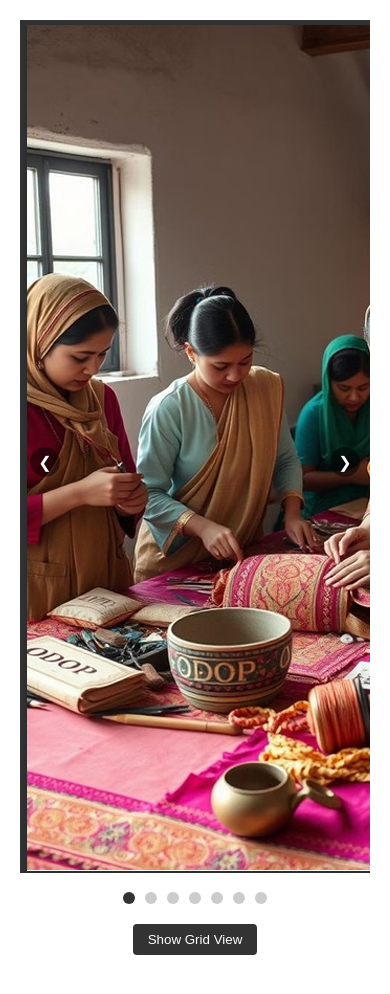
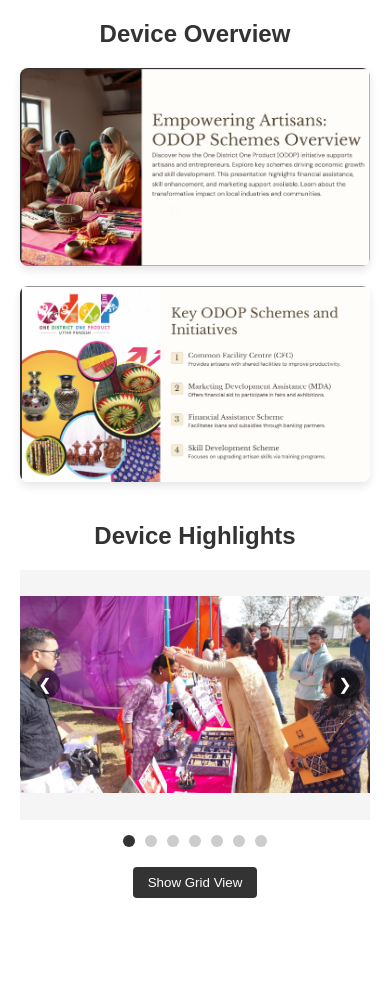
Before and after one commit to ishwarx7/BCC, a plain HTML site: page BCC/index.html in a window 390 px wide. After the commit the page ends 938 px from the top, so only its background shows below. Drawn offline with Linux system fonts and the light colour scheme.

Commit message:
Update index.html

```diff
--- a/BCC/index.html
+++ b/BCC/index.html
@@ -3,7 +3,7 @@
 <head>
     <meta charset="UTF-8">
     <meta name="viewport" content="width=device-width, initial-scale=1.0">
-    <title>Responsive Image Slider</title>
+    <title>Device Showcase</title>
     <style>
         * {
             box-sizing: border-box;
@@ -16,11 +16,49 @@
             padding: 20px;
         }
 
+        /* Header Section */
+        .header-section {
+            max-width: 1200px;
+            margin: 0 auto 40px;
+            text-align: center;
+        }
+
+        .header-images {
+            display: flex;
+            justify-content: center;
+            gap: 20px;
+            margin-bottom: 20px;
+            flex-wrap: wrap;
+        }
+
+        .header-image {
+            width: 45%;
+            max-width: 500px;
+            border-radius: 8px;
+            overflow: hidden;
+            box-shadow: 0 4px 8px rgba(0,0,0,0.1);
+        }
+
+        .header-image img {
+            width: 100%;
+            height: auto;
+            display: block;
+            object-fit: contain;
+        }
+
+        /* Slider Section */
         .slider-container {
             max-width: 1200px;
-            margin: 0 auto;
+            margin: 40px auto 0;
             position: relative;
             overflow: hidden;
+        }
+
+        .section-title {
+            text-align: center;
+            margin-bottom: 20px;
+            font-size: 24px;
+            color: #333;
         }
 
         .slider {
@@ -35,8 +73,10 @@
 
         .slide img {
             width: 100%;
-            height: auto;
+            height: 400px;
             display: block;
+            object-fit: contain;
+            background: #f5f5f5;
         }
 
         .slider-nav {
@@ -91,7 +131,9 @@
 
         .grid-view img {
             width: 100%;
-            height: auto;
+            height: 200px;
+            object-fit: contain;
+            background: #f5f5f5;
             display: block;
         }
 
@@ -107,10 +149,24 @@
         }
 
         @media (max-width: 768px) {
+            .header-images {
+                flex-direction: column;
+                align-items: center;
+            }
+
+            .header-image {
+                width: 100%;
+                max-width: 100%;
+            }
+
             .slider-arrow {
                 width: 30px;
                 height: 30px;
                 font-size: 16px;
+            }
+
+            .slide img {
+                height: 300px;
             }
 
             .grid-view {
@@ -119,58 +175,71 @@
         }
 
         @media (max-width: 480px) {
+            .slide img {
+                height: 250px;
+            }
+
             .grid-view {
                 grid-template-columns: 1fr;
+            }
+
+            .grid-view img {
+                height: 180px;
             }
         }
     </style>
 </head>
 <body>
+    <!-- Header Section with Screenshots -->
+    <div class="header-section">
+        <h2 class="section-title">Device Overview</h2>
+        <div class="header-images">
+            <div class="header-image">
+                <img src="Screenshot 2025-03-25 223501.png" alt="Device Screenshot 1">
+            </div>
+            <div class="header-image">
+                <img src="Screenshot 2025-03-25 223539.png" alt="Device Screenshot 2">
+            </div>
+        </div>
+    </div>
+
+    <!-- Slider Section -->
     <div class="slider-container">
+        <h2 class="section-title">Device Highlights</h2>
         <div class="slider">
             <!-- Slide 1 -->
-            <div class="">
-                <img src="Screenshot 2025-03-25 223501.png" alt="">
-            </div>
-
-        <!-- Slide 1 -->
-        <div class="">
-            <img src="Screenshot 2025-03-25 223539.png" alt="">
-        </div>
-
-            <!-- Slide 1 -->
             <div class="slide">
-                <img src="img1.jpg" alt="">
+                <img src="img1.jpg" alt="Device Highlight 1">
             </div>
 
             <!-- Slide 2 -->
             <div class="slide">
-                <img src="img2.jpg" alt="">
+                <img src="img2.jpg" alt="Device Highlight 2">
             </div>
 
             <!-- Slide 3 -->
             <div class="slide">
-                <img src="img3.jpg" alt="">
+                <img src="img3.jpg" alt="Device Highlight 3">
             </div>
 
             <!-- Slide 4 -->
             <div class="slide">
-                <img src="img4.jpg" alt="">
+                <img src="img4.jpg" alt="Device Highlight 4">
             </div>
 
             <!-- Slide 5 -->
             <div class="slide">
-                <img src="img5.jpg" alt="">
+                <img src="img5.jpg" alt="Device Highlight 5">
             </div>
 
             <!-- Slide 6 -->
             <div class="slide">
-                <img src="img6.jpg" alt="">
+                <img src="img6.jpg" alt="Device Highlight 6">
             </div>
 
             <!-- Slide 7 -->
             <div class="slide">
-<!--                 <img src="img7.jpg" alt=""> -->
+                <img src="img7.jpg" alt="Device Highlight 7">
             </div>
         </div>
 
@@ -191,13 +260,13 @@
     <button class="view-toggle">Show Grid View</button>
 
     <div class="grid-view">
-        <img src="" alt="">
-        <img src="" alt="">
-        <img src="" alt="">
-        <img src="" alt="">
-        <img src="" alt="">
-        <img src="" alt="">
-        <img src="" alt="">
+        <img src="img1.jpg" alt="Device Highlight 1">
+        <img src="img2.jpg" alt="Device Highlight 2">
+        <img src="img3.jpg" alt="Device Highlight 3">
+        <img src="img4.jpg" alt="Device Highlight 4">
+        <img src="img5.jpg" alt="Device Highlight 5">
+        <img src="img6.jpg" alt="Device Highlight 6">
+        <img src="img7.jpg" alt="Device Highlight 7">
     </div>
 
     <script>
```
